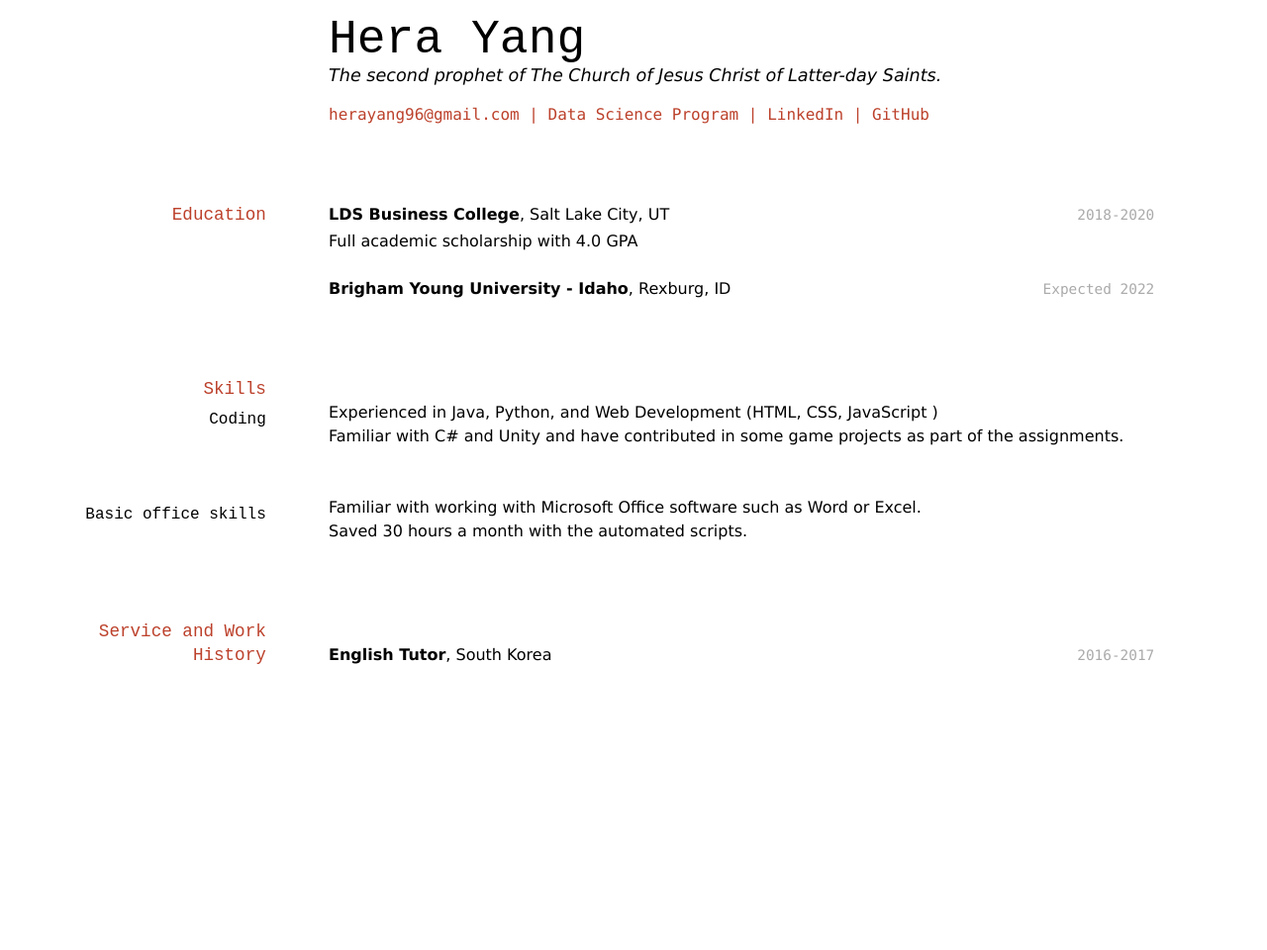
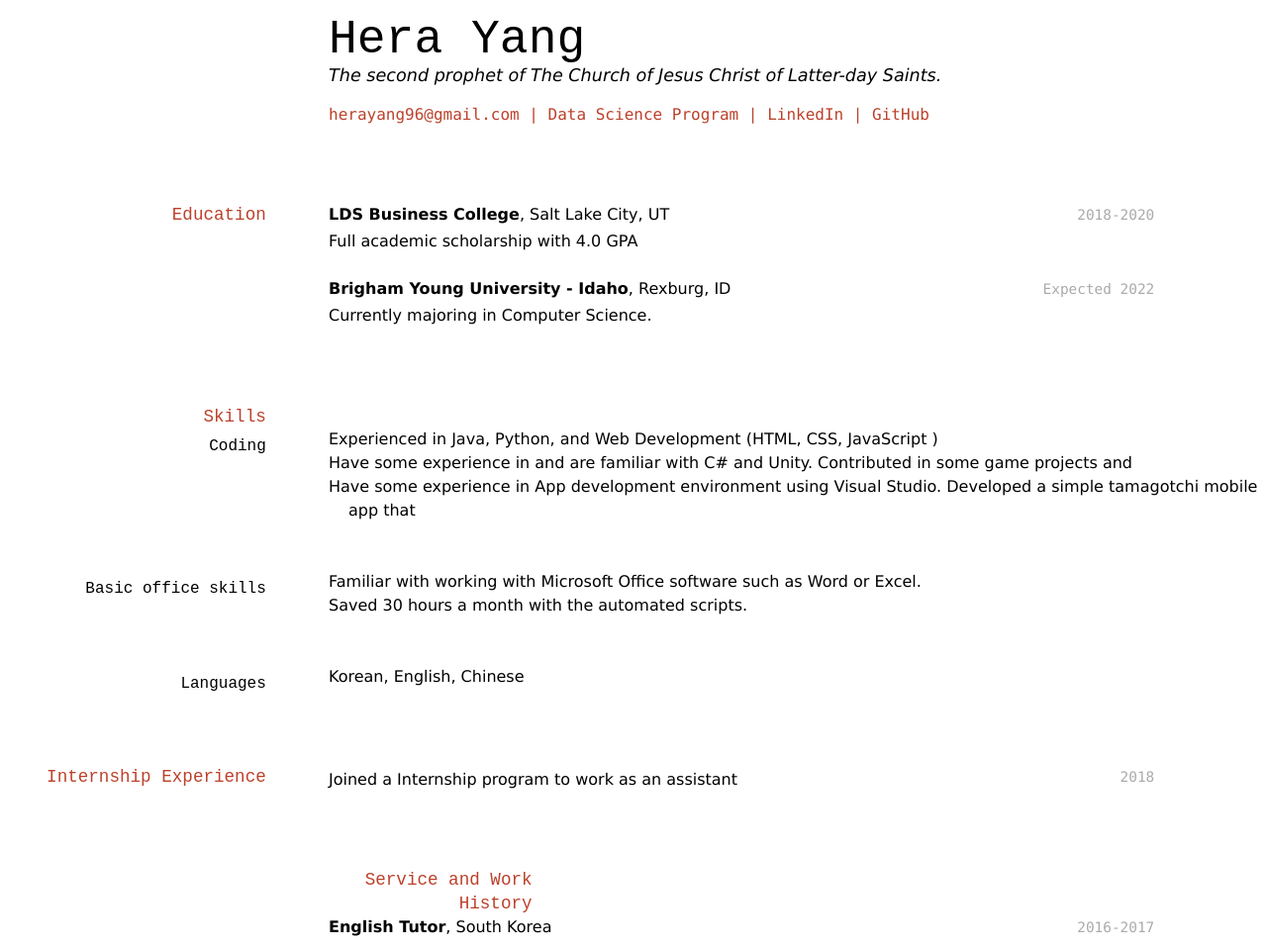
Before and after one commit to kinofmat/Yang_resume, a Jekyll site: the page built from docs/index.md, in a window 1280 px wide. Shown: the whole page at 99% size. Built offline with Jekyll 4.4.1, drawn with Linux system fonts in a browser that asks for light colours; before the commit the page ends 900 px from its top, so only the background shows below that.

Commit message:
Update index.md

```diff
--- a/docs/index.md
+++ b/docs/index.md
@@ -24,21 +24,28 @@ __LDS Business College__, Salt Lake City, UT
 `Expected 2022`
 __Brigham Young University - Idaho__, Rexburg, ID
 
+- Currently majoring in Computer Science.
+
 
 ## Skills
 
 ### Coding
 
 - Experienced in Java, Python, and Web Development (HTML, CSS, JavaScript )
-- Familiar with C# and Unity and have contributed in some game projects as part of the assignments.
+- Have some experience in and are familiar with C# and Unity. Contributed in some game projects and
+- Have some experience in App development environment using Visual Studio. Developed a simple tamagotchi mobile app that
 
 ### Basic office skills
 
 - Familiar with working with Microsoft Office software such as Word or Excel.
 - Saved 30 hours a month with the automated scripts.
 
+### Languages
+- Korean, English, Chinese
 
-
+## Internship Experience
+`2018`
+- Joined a Internship program to work as an assistant
 ## Service and Work History
 
 `2016-2017`
```
Also changed, not shown: other parts of docs/index.md (+1 -1 lines).
